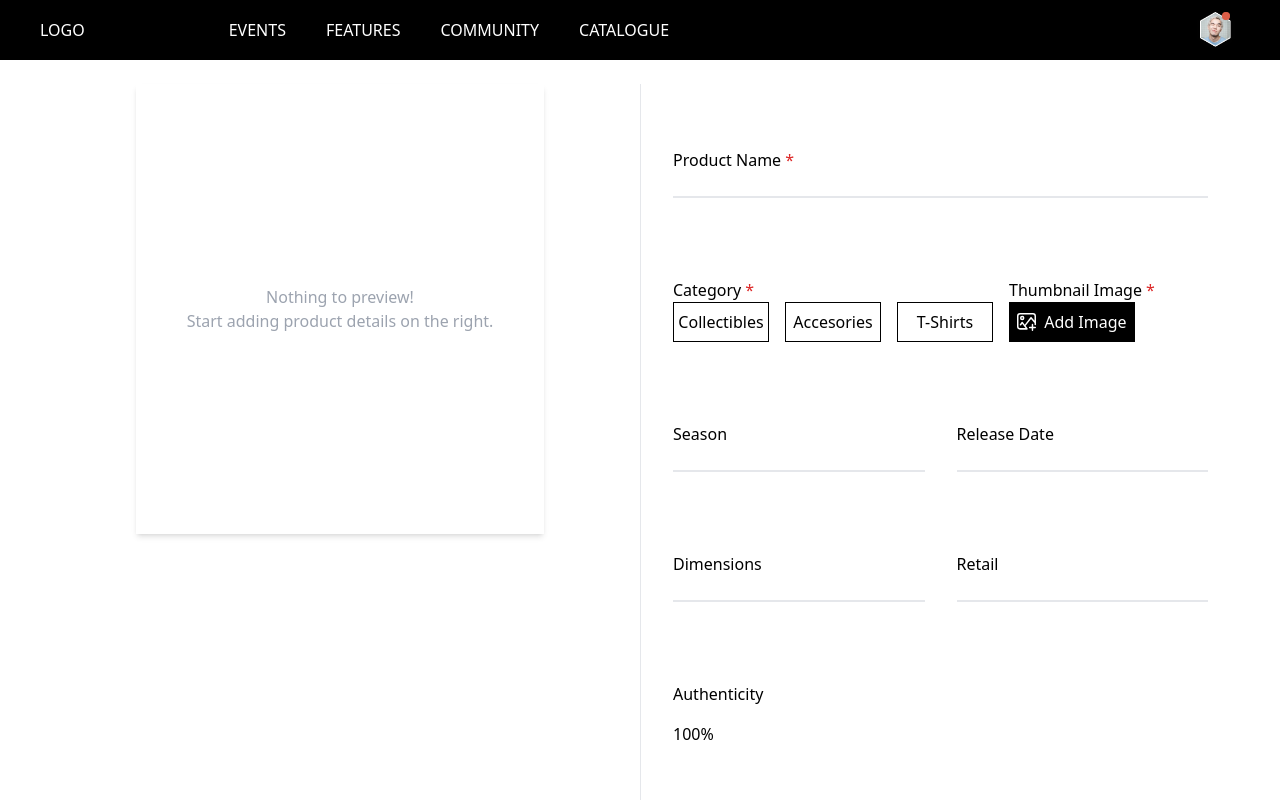
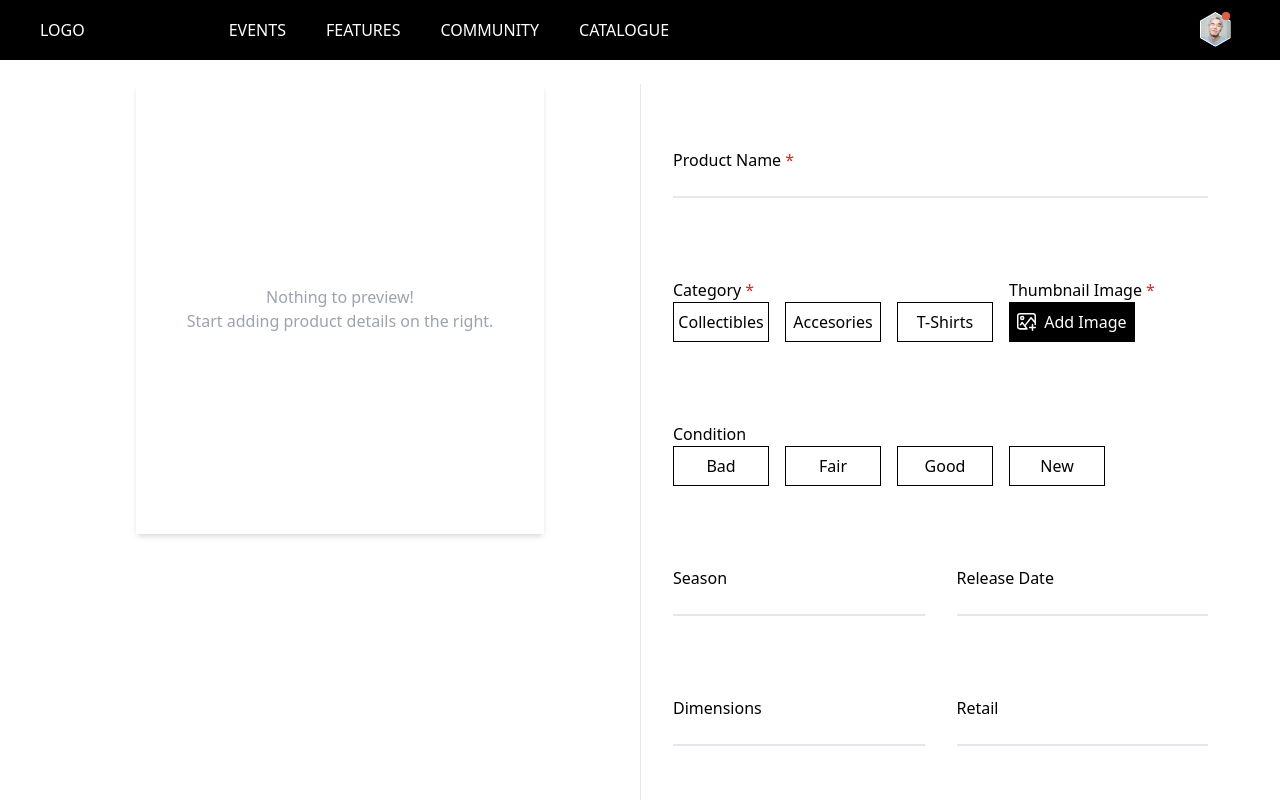
Before and after one commit to verenaseverina/seller-dashboard-test, a Next.js app: page / in a window 1280 px wide. Shown: the top 800 px of the page. Built offline with nearby package versions, Linux system fonts and the light colour scheme.

Commit message:
fix input callback

```diff
--- a/components/Input.tsx
+++ b/components/Input.tsx
@@ -1,4 +1,4 @@
-import React from 'react'
+import React, { useState, useCallback, useEffect } from 'react'
 
 type Props = {
   label: string;
@@ -11,7 +11,18 @@ type Props = {
 const Input = ({
   required = false,
   ...props
-}: Props) => (
+}: Props) => {
+  const [inputVal, setInputVal] = useState<string>('');
+
+  const onChangeVal = useCallback(
+    (val: string) => (props.onChange || setInputVal)(val),
+    [props.onChange]
+  );
+
+  useEffect(() => {
+    setInputVal(props.value);
+  }, [props.value]);
+  return (
     <div className="w-full mb-20">
       <p className="font-medium">{props.label}
         {required && (<span className="ml-1 text-red-600">*</span>) }
@@ -21,9 +32,10 @@ const Input = ({
         value={props.value}
         placeholder={props.placeholder}
         className="mt-0 block w-full text-gray-400 px-0.5 border-0 border-b-2 border-gray-200 focus:ring-0 focus:border-black"
-      onChange={props.onChange}
+        onChange={(e) => onChangeVal(e.target.value)}
       />
     </div>
   )
+}
 
 export default Input
--- a/pages/index.tsx
+++ b/pages/index.tsx
@@ -37,6 +37,12 @@ const IndexPage = () => {
               label="Thumbnail Image"
               value={imageUrl}
               onChange={(url) => setImageUrl(url)}
+            />
+          </div>
+          <div className="w-full">
+            <RadioInput
+              label="Condition"
+              options={['Bad', 'Fair', 'Good', 'New']}
             />
           </div>
           <div className="grid grid-cols-2 w-full gap-8">
```
Lines whose indentation alone changed are shown as unchanged.
